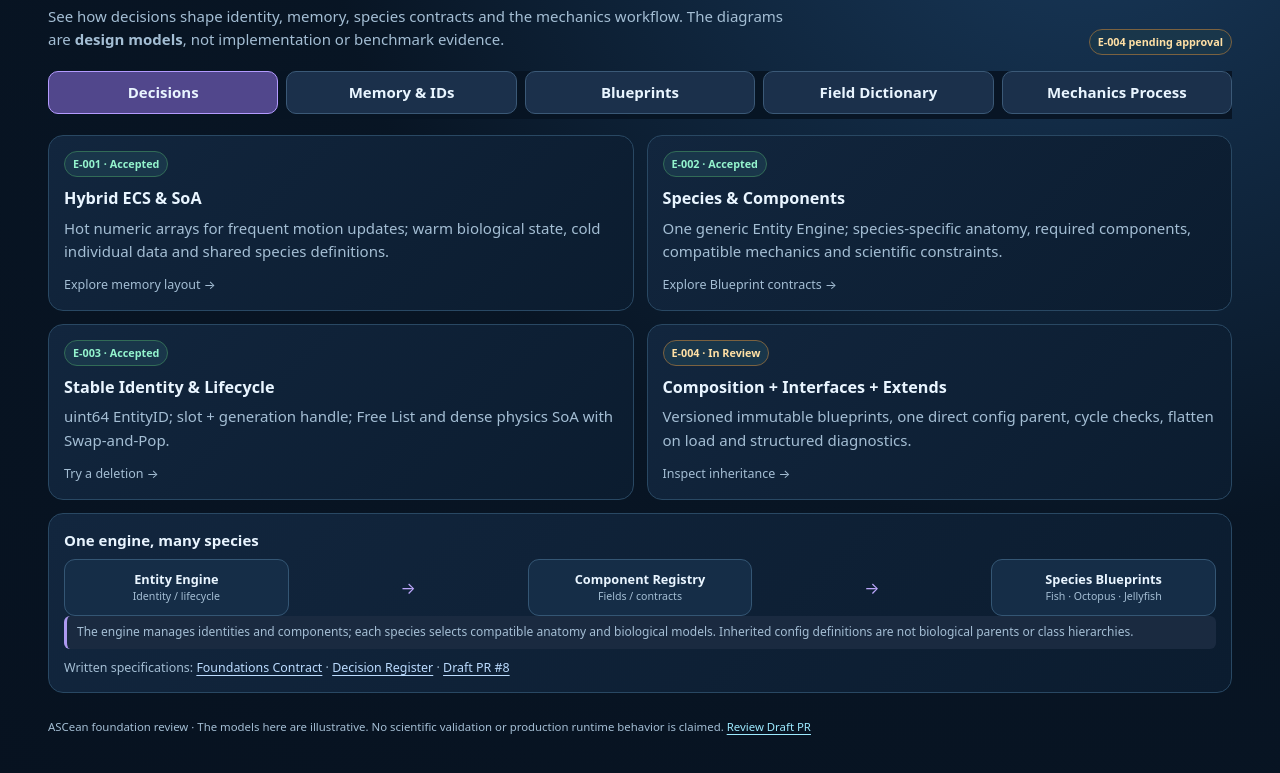
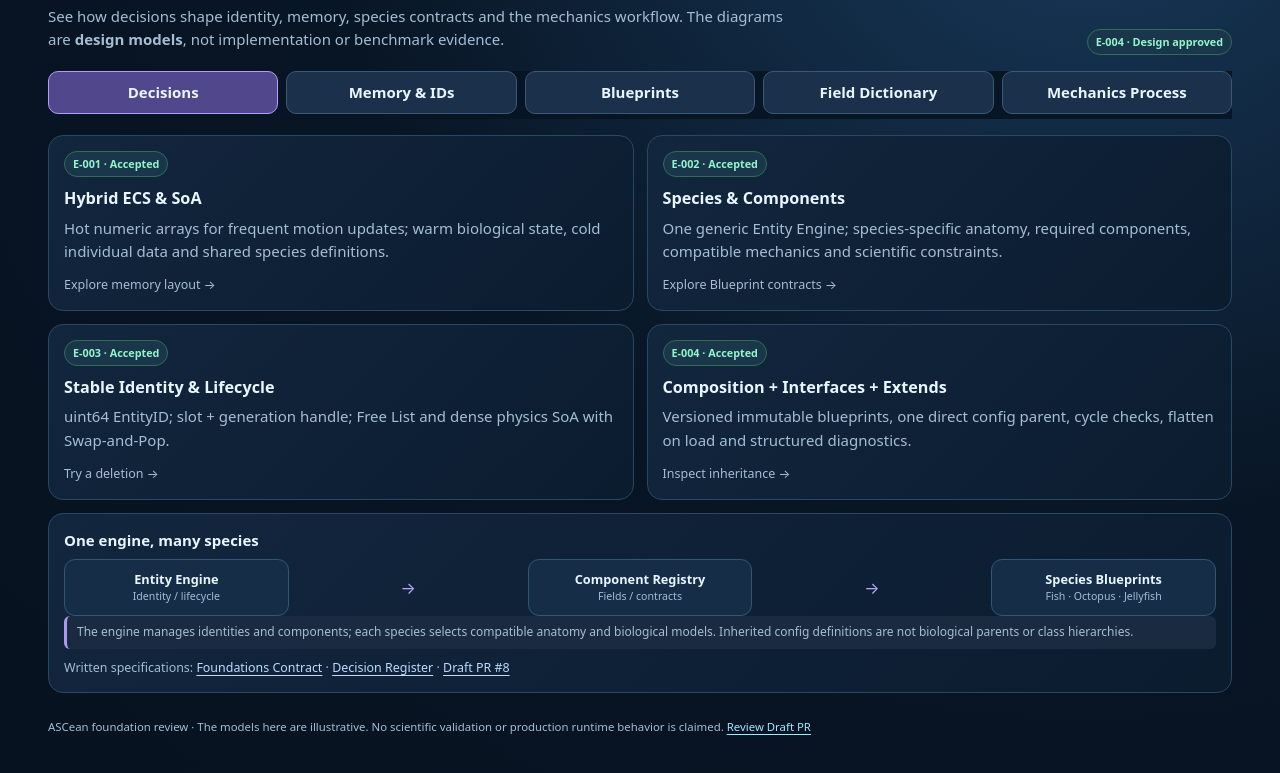
Before and after one commit to DorManDel/ASCean, a plain HTML site: page site/foundations/index.html in a window 1280 px wide. Shown: the part 153-926 px from the top of the page. Drawn offline with Linux system fonts and the light colour scheme.

Commit message:
docs(e004): record owner approval in site/foundations/index.html

```diff
--- a/site/foundations/index.html
+++ b/site/foundations/index.html
@@ -62,7 +62,7 @@ a.f-internal{color:#bcdcff}
 <body>
 <header class="topbar"><a class="brand" href="../"><span class="mark">🌊</span>ASCean</a><nav class="toplinks" aria-label="Main"><a href="../lab/">Mechanics Lab</a><a href="../ocean/">Ocean</a></nav></header>
 <main class="foundation">
-<section class="f-hero"><div><div class="eyebrow">Architecture / Explainable systems / Design review</div><h1>Entity Foundations Explorer</h1><p>See how decisions shape identity, memory, species contracts and the mechanics workflow. The diagrams are <strong>design models</strong>, not implementation or benchmark evidence.</p></div><span class="f-chip review">E-004 pending approval</span></section>
+<section class="f-hero"><div><div class="eyebrow">Architecture / Explainable systems / Design review</div><h1>Entity Foundations Explorer</h1><p>See how decisions shape identity, memory, species contracts and the mechanics workflow. The diagrams are <strong>design models</strong>, not implementation or benchmark evidence.</p></div><span class="f-chip accepted">E-004 · Design approved</span></section>
 <nav class="f-tabs" role="tablist" aria-label="Foundations topics">
 <button id="tab-overview" role="tab" aria-controls="view-overview" aria-selected="true" data-tab="overview">Decisions</button>
 <button id="tab-storage" role="tab" aria-controls="view-storage" aria-selected="false" data-tab="storage">Memory & IDs</button>
@@ -75,7 +75,7 @@ a.f-internal{color:#bcdcff}
 <button class="f-panel f-card" data-open="storage"><span class="f-chip accepted">E-001 · Accepted</span><h3>Hybrid ECS & SoA</h3><p>Hot numeric arrays for frequent motion updates; warm biological state, cold individual data and shared species definitions.</p><small class="f-muted">Explore memory layout →</small></button>
 <button class="f-panel f-card" data-open="blueprint"><span class="f-chip accepted">E-002 · Accepted</span><h3>Species & Components</h3><p>One generic Entity Engine; species-specific anatomy, required components, compatible mechanics and scientific constraints.</p><small class="f-muted">Explore Blueprint contracts →</small></button>
 <button class="f-panel f-card" data-open="storage"><span class="f-chip accepted">E-003 · Accepted</span><h3>Stable Identity & Lifecycle</h3><p>uint64 EntityID; slot + generation handle; Free List and dense physics SoA with Swap-and-Pop.</p><small class="f-muted">Try a deletion →</small></button>
-<button class="f-panel f-card" data-open="blueprint"><span class="f-chip review">E-004 · In Review</span><h3>Composition + Interfaces + Extends</h3><p>Versioned immutable blueprints, one direct config parent, cycle checks, flatten on load and structured diagnostics.</p><small class="f-muted">Inspect inheritance →</small></button>
+<button class="f-panel f-card" data-open="blueprint"><span class="f-chip accepted">E-004 · Accepted</span><h3>Composition + Interfaces + Extends</h3><p>Versioned immutable blueprints, one direct config parent, cycle checks, flatten on load and structured diagnostics.</p><small class="f-muted">Inspect inheritance →</small></button>
 </div>
 <div class="f-panel" style="margin-top:13px"><h3>One engine, many species</h3>
 <div class="f-flow"><div class="f-box"><strong>Entity Engine</strong><small>Identity / lifecycle</small></div><div class="f-arrow">→</div><div class="f-box"><strong>Component Registry</strong><small>Fields / contracts</small></div><div class="f-arrow">→</div><div class="f-box"><strong>Species Blueprints</strong><small>Fish · Octopus · Jellyfish</small></div></div>
```
